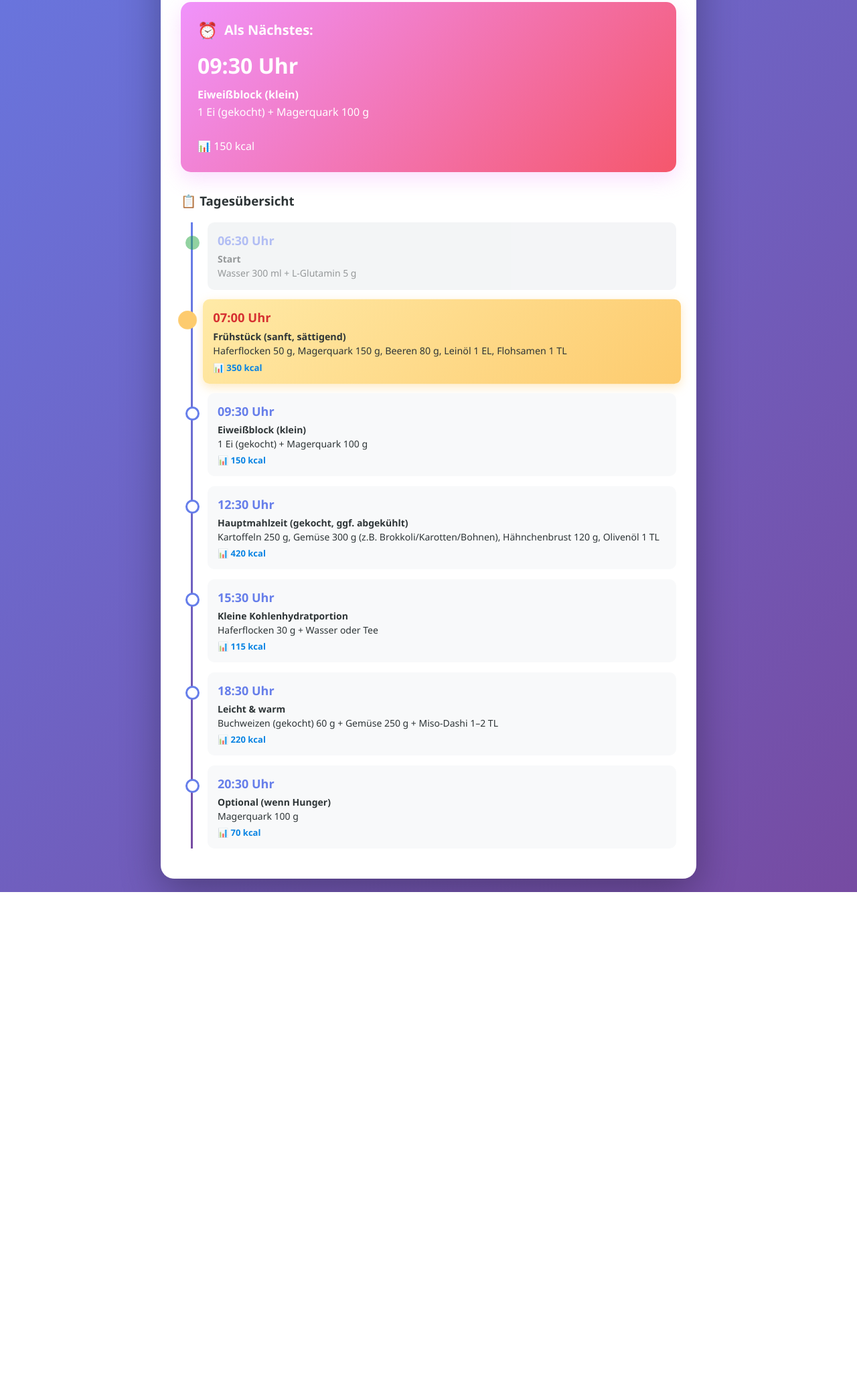
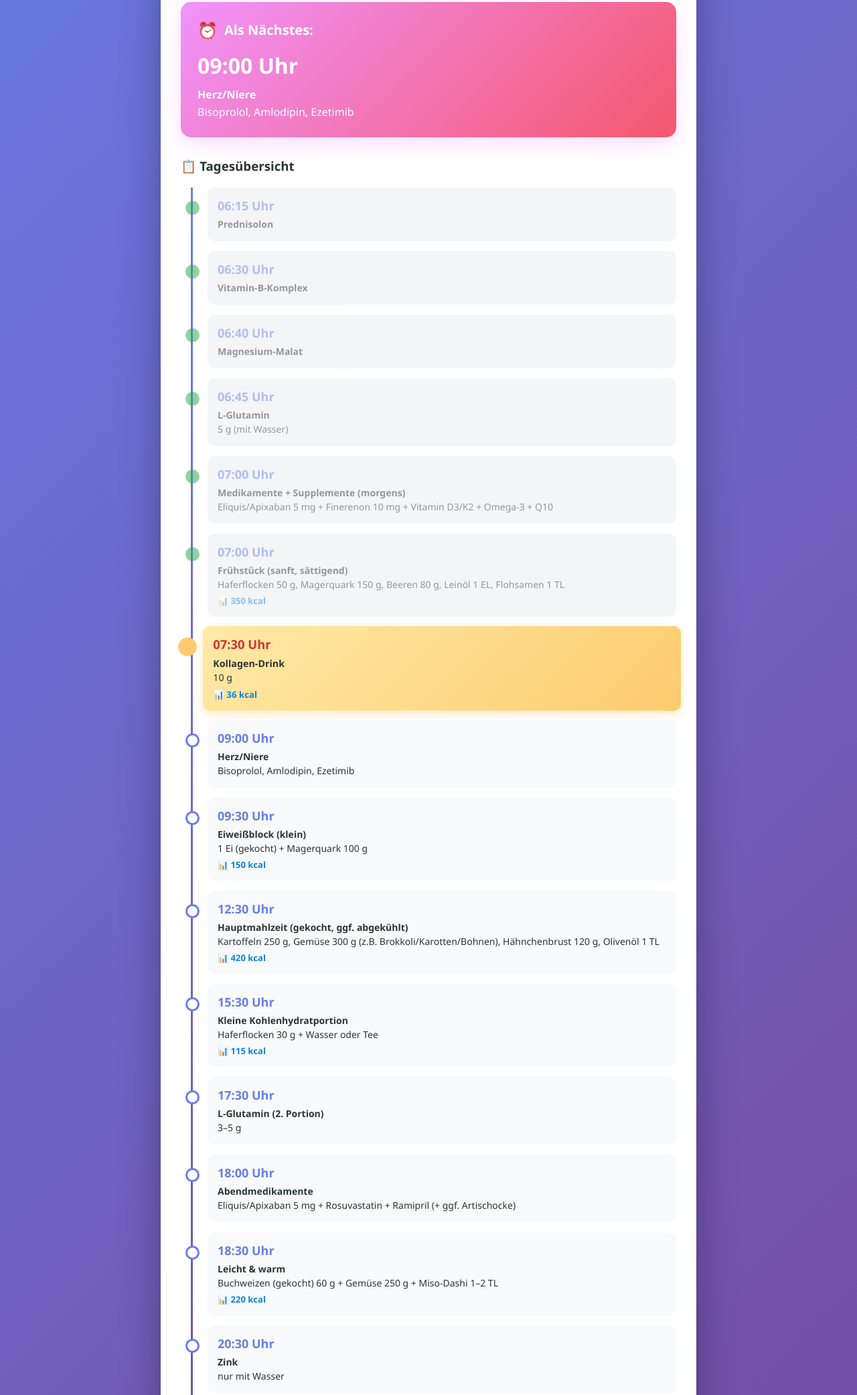
Before and after one commit to harwie1962/tagesplan, a plain HTML site: page index.html in a window 1280 px wide. Shown: the part 602-2685 px from the top of the page at 67% size. Before the commit the page ends 1934 px from the top, so only its background shows below. Drawn offline with Linux system fonts and the light colour scheme.

Commit message:
Update index.html

```diff
--- a/index.html
+++ b/index.html
@@ -135,7 +135,6 @@
     }
     .notification-permission.show{ display:block; }
 
-    /* Offset-Panel */
     .offset-panel{
       background:#f1f3f5;
       border:2px dashed rgba(0,0,0,.15);
@@ -205,13 +204,21 @@
   </div>
 
   <script>
-    // NEUER PLAN (Morgen) – integriert
-    // Hinweis: Medikamente sind hier NICHT aufgeführt (wie in deinem neuen Plan).
-    // Wenn du sie zusätzlich drin haben willst, sag "mit Medikamenten" – dann baue ich sie wieder ein.
+    // MORGEN-PLAN + MEDIKAMENTE + NAHRUNGSERGÄNZUNG (integriert)
     const schedule = [
-      { time: "06:30", title: "Start", description: "Wasser 300 ml + L-Glutamin 5 g", calories: 0 },
+      { time: "06:15", title: "Prednisolon", description: "", calories: 0 },
+
+      { time: "06:30", title: "Vitamin-B-Komplex", description: "", calories: 0 },
+      { time: "06:40", title: "Magnesium-Malat", description: "", calories: 0 },
+      { time: "06:45", title: "L-Glutamin", description: "5 g (mit Wasser)", calories: 0 },
+
+      { time: "07:00", title: "Medikamente + Supplemente (morgens)", description: "Eliquis/Apixaban 5 mg + Finerenon 10 mg + Vitamin D3/K2 + Omega-3 + Q10", calories: 0 },
 
       { time: "07:00", title: "Frühstück (sanft, sättigend)", description: "Haferflocken 50 g, Magerquark 150 g, Beeren 80 g, Leinöl 1 EL, Flohsamen 1 TL", calories: 350 },
+
+      { time: "07:30", title: "Kollagen-Drink", description: "10 g", calories: 36 },
+
+      { time: "09:00", title: "Herz/Niere", description: "Bisoprolol, Amlodipin, Ezetimib", calories: 0 },
 
       { time: "09:30", title: "Eiweißblock (klein)", description: "1 Ei (gekocht) + Magerquark 100 g", calories: 150 },
 
@@ -219,13 +226,20 @@
 
       { time: "15:30", title: "Kleine Kohlenhydratportion", description: "Haferflocken 30 g + Wasser oder Tee", calories: 115 },
 
+      { time: "17:30", title: "L-Glutamin (2. Portion)", description: "3–5 g", calories: 0 },
+
+      { time: "18:00", title: "Abendmedikamente", description: "Eliquis/Apixaban 5 mg + Rosuvastatin + Ramipril (+ ggf. Artischocke)", calories: 0 },
+
       { time: "18:30", title: "Leicht & warm", description: "Buchweizen (gekocht) 60 g + Gemüse 250 g + Miso-Dashi 1–2 TL", calories: 220 },
 
-      { time: "20:30", title: "Optional (wenn Hunger)", description: "Magerquark 100 g", calories: 70 }
+      { time: "20:30", title: "Zink", description: "nur mit Wasser", calories: 0 },
+      { time: "20:30", title: "Optional (wenn Hunger)", description: "Magerquark 100 g", calories: 70 },
+
+      { time: "22:00", title: "Magnesium-Bisglycinat", description: "", calories: 0 }
     ];
 
     // ===== Zeitversatz-Logik =====
-    const PLAN_START = "06:30";           // Anker im neuen Plan
+    const PLAN_START = "06:15";
     const OFFSET_KEY = "scheduleOffsetMin";
     const ANCHOR_KEY = "scheduleAnchorTime";
 
```
